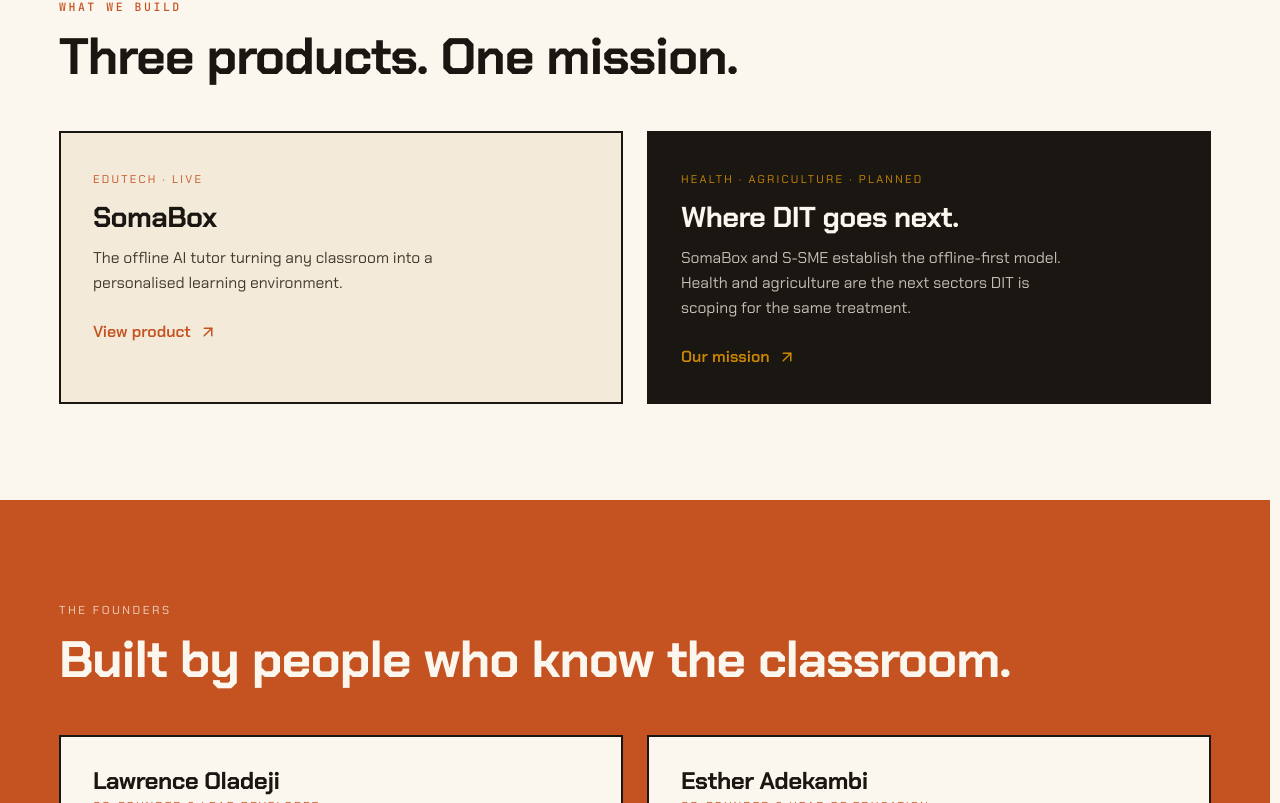
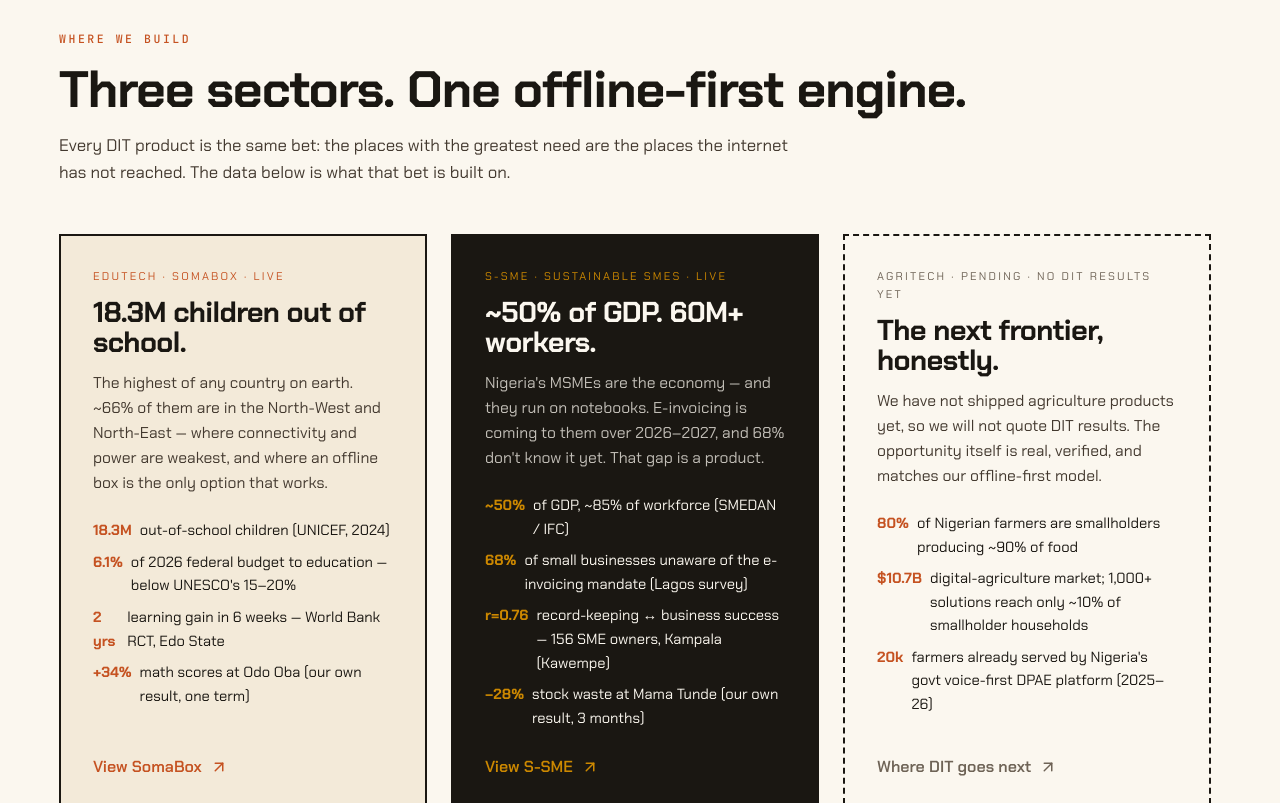
Before and after one commit to Lawrencium-103/__D.I.Technologies, a React (Vite) app: page / in a window 1280 px wide. Shown: the part 1817-2620 px from the top of the page. Built offline with nearby package versions, Linux system fonts and the light colour scheme.

Commit message:
feat(homepage): investor-ready sector stats with sources + honest Agritech pending card

```diff
--- a/src/pages/About.jsx
+++ b/src/pages/About.jsx
@@ -30,7 +30,7 @@
   useSEO({
     title: 'About Dara Initiative Technology',
     description:
-      'DIT exists because 10.5 million Nigerian children deserve the same quality of education that internet-connected students take for granted — delivered through offline-first AI tutoring, hands-on AI training and sustainable SME tools.',
+      'DIT exists because 18.3 million Nigerian children deserve the same quality of education that internet-connected students take for granted — delivered through offline-first AI tutoring, hands-on AI training and sustainable SME tools.',
   })
   return (
     <>
@@ -43,7 +43,7 @@
             </p>
             <h1 className="max-w-[18ch]">About <span className="text-[var(--color-burnt)]">Dara Initiative Technology</span></h1>
             <p className="text-[1.1rem] max-w-[60ch] mt-5">
-              We exist because 10.5 million Nigerian children deserve the same quality of education that
+              We exist because 18.3 million Nigerian children deserve the same quality of education that
               internet-connected students take for granted, and we refused to wait for the internet to arrive.
             </p>
           </ScrollReveal>
--- a/src/pages/Home.jsx
+++ b/src/pages/Home.jsx
@@ -108,31 +108,73 @@
         </div>
       </section>
 
-      {/* PRODUCTS TEASER */}
+      {/* PILLARS */}
       <section className="bg-cream py-24">
         <div className="max-w-[1200px] mx-auto px-6">
           <ScrollReveal>
-            <span className="eyebrow">What we build</span>
-            <h2 className="mt-3 mb-12">Three products. One mission.</h2>
+            <span className="eyebrow">Where we build</span>
+            <h2 className="mt-3 mb-4">Three sectors. One offline-first engine.</h2>
+            <p className="text-[1.05rem] max-w-[70ch] mb-12 text-[var(--color-ink-soft)]">
+              Every DIT product is the same bet: the places with the greatest need are the places the internet has not reached. The data below is what that bet is built on.
+            </p>
           </ScrollReveal>
-          <div className="grid grid-cols-1 md:grid-cols-2 gap-6">
-            <ScrollReveal delay={0.1}>
-              <Link to="/edutech" className="group block bg-[var(--color-paper-2)] border-2 border-[var(--color-ink)] p-8 h-full hover:shadow-[10px_10px_0_var(--color-burnt)] transition-all no-underline">
-                <span className="font-[var(--font-mono)] text-[0.7rem] uppercase tracking-[0.2em] text-[var(--color-burnt)]">EduTech · Live</span>
-                <h3 className="text-[1.8rem] mt-3 mb-3 text-[var(--color-ink)]">SomaBox</h3>
-                <p className="text-[0.98rem] max-w-[40ch] mb-6">The offline AI tutor turning any classroom into a personalised learning environment.</p>
-                <span className="inline-flex items-center gap-2 font-[var(--font-display)] font-semibold text-[var(--color-burnt)]">View product <ArrowUpRight size={18} /></span>
-              </Link>
+          <div className="grid grid-cols-1 md:grid-cols-3 gap-6 items-stretch">
+            {/* EduTech */}
+            <ScrollReveal delay={0.05}>
+              <div className="h-full bg-[var(--color-paper-2)] border-2 border-[var(--color-ink)] p-8 flex flex-col">
+                <span className="font-[var(--font-mono)] text-[0.7rem] uppercase tracking-[0.2em] text-[var(--color-burnt)]">EduTech · SomaBox · Live</span>
+                <h3 className="text-[1.8rem] mt-3 mb-3 text-[var(--color-ink)]">18.3M children out of school.</h3>
+                <p className="text-[0.98rem] max-w-[42ch] mb-6 text-[var(--color-ink-soft)]">
+                  The highest of any country on earth. ~66% of them are in the North-West and North-East — where connectivity and power are weakest, and where an offline box is the only option that works.
+                </p>
+                <ul className="space-y-2 text-[0.92rem] mb-6 text-[var(--color-ink)]">
+                  <li className="flex gap-2 items-baseline"><span className="font-[var(--font-display)] font-bold text-[var(--color-burnt)]">18.3M</span> out-of-school children (UNICEF, 2024)</li>
+                  <li className="flex gap-2 items-baseline"><span className="font-[var(--font-display)] font-bold text-[var(--color-burnt)]">6.1%</span> of 2026 federal budget to education — below UNESCO's 15–20%</li>
+                  <li className="flex gap-2 items-baseline"><span className="font-[var(--font-display)] font-bold text-[var(--color-burnt)]">2 yrs</span> learning gain in 6 weeks — World Bank RCT, Edo State</li>
+                  <li className="flex gap-2 items-baseline"><span className="font-[var(--font-display)] font-bold text-[var(--color-burnt)]">+34%</span> math scores at Odo Oba (our own result, one term)</li>
+                </ul>
+                <Link to="/edutech" className="mt-auto inline-flex items-center gap-2 font-[var(--font-display)] font-semibold text-[var(--color-burnt)] no-underline">View SomaBox <ArrowUpRight size={18} /></Link>
+              </div>
             </ScrollReveal>
-            <ScrollReveal delay={0.2}>
-              <Link to="/about" className="group block bg-[var(--color-ink)] border-2 border-[var(--color-ink)] p-8 h-full hover:shadow-[10px_10px_0_var(--color-amber)] transition-all no-underline">
-                <span className="font-[var(--font-mono)] text-[0.7rem] uppercase tracking-[0.2em] text-[var(--color-amber)]">Health · Agriculture · Planned</span>
-                <h3 className="text-[1.8rem] mt-3 mb-3 text-[var(--color-paper)]">Where DIT goes next.</h3>
-                <p className="text-[0.98rem] max-w-[40ch] mb-6 text-[var(--color-paper)]/75">SomaBox and S-SME establish the offline-first model. Health and agriculture are the next sectors DIT is scoping for the same treatment.</p>
-                <span className="inline-flex items-center gap-2 font-[var(--font-display)] font-semibold text-[var(--color-amber)]">Our mission <ArrowUpRight size={18} /></span>
-              </Link>
+
+            {/* S-SME */}
+            <ScrollReveal delay={0.15}>
+              <div className="h-full bg-[var(--color-ink)] border-2 border-[var(--color-ink)] p-8 flex flex-col">
+                <span className="font-[var(--font-mono)] text-[0.7rem] uppercase tracking-[0.2em] text-[var(--color-amber)]">S-SME · Sustainable SMEs · Live</span>
+                <h3 className="text-[1.8rem] mt-3 mb-3 text-[var(--color-paper)]">~50% of GDP. 60M+ workers.</h3>
+                <p className="text-[0.98rem] max-w-[42ch] mb-6 text-[var(--color-paper)]/75">
+                  Nigeria's MSMEs are the economy — and they run on notebooks. E-invoicing is coming to them over 2026–2027, and 68% don't know it yet. That gap is a product.
+                </p>
+                <ul className="space-y-2 text-[0.92rem] mb-6 text-[var(--color-paper)]">
+                  <li className="flex gap-2 items-baseline"><span className="font-[var(--font-display)] font-bold text-[var(--color-amber)]">~50%</span> of GDP, ~85% of workforce (SMEDAN / IFC)</li>
+                  <li className="flex gap-2 items-baseline"><span className="font-[var(--font-display)] font-bold text-[var(--color-amber)]">68%</span> of small businesses unaware of the e-invoicing mandate (Lagos survey)</li>
+                  <li className="flex gap-2 items-baseline"><span className="font-[var(--font-display)] font-bold text-[var(--color-amber)]">r=0.76</span> record-keeping ↔ business success — 156 SME owners, Kampala (Kawempe)</li>
+                  <li className="flex gap-2 items-baseline"><span className="font-[var(--font-display)] font-bold text-[var(--color-amber)]">−28%</span> stock waste at Mama Tunde (our own result, 3 months)</li>
+                </ul>
+                <Link to="/s-sme" className="mt-auto inline-flex items-center gap-2 font-[var(--font-display)] font-semibold text-[var(--color-amber)] no-underline">View S-SME <ArrowUpRight size={18} /></Link>
+              </div>
+            </ScrollReveal>
+
+            {/* Agritech */}
+            <ScrollReveal delay={0.25}>
+              <div className="h-full bg-[var(--color-paper)] border-2 border-dashed border-[var(--color-ink)] p-8 flex flex-col">
+                <span className="font-[var(--font-mono)] text-[0.7rem] uppercase tracking-[0.2em] text-[var(--color-ink-faint)]">Agritech · Pending · No DIT results yet</span>
+                <h3 className="text-[1.8rem] mt-3 mb-3 text-[var(--color-ink)]">The next frontier, honestly.</h3>
+                <p className="text-[0.98rem] max-w-[42ch] mb-6 text-[var(--color-ink-soft)]">
+                  We have not shipped agriculture products yet, so we will not quote DIT results. The opportunity itself is real, verified, and matches our offline-first model.
+                </p>
+                <ul className="space-y-2 text-[0.92rem] mb-6 text-[var(--color-ink)]">
+                  <li className="flex gap-2 items-baseline"><span className="font-[var(--font-display)] font-bold text-[var(--color-burnt)]">80%</span> of Nigerian farmers are smallholders producing ~90% of food</li>
+                  <li className="flex gap-2 items-baseline"><span className="font-[var(--font-display)] font-bold text-[var(--color-burnt)]">$10.7B</span> digital-agriculture market; 1,000+ solutions reach only ~10% of smallholder households</li>
+                  <li className="flex gap-2 items-baseline"><span className="font-[var(--font-display)] font-bold text-[var(--color-burnt)]">20k</span> farmers already served by Nigeria's govt voice-first DPAE platform (2025–26)</li>
+                </ul>
+                <Link to="/about" className="mt-auto inline-flex items-center gap-2 font-[var(--font-display)] font-semibold text-[var(--color-ink-faint)] no-underline">Where DIT goes next <ArrowUpRight size={18} /></Link>
+              </div>
             </ScrollReveal>
           </div>
+          <p className="font-[var(--font-mono)] text-[0.66rem] uppercase tracking-[0.14em] text-[var(--color-ink-faint)] mt-8">
+            Sources: UNICEF Nigeria (2024) · DRPC 2026 Budget Analysis · World Bank Policy Research Working Paper 11125 · SMEDAN/IFC · BusinessDay Lagos survey · PxD/ACReSAL DPAE (2026). "Our own result" = DIT-reported, not independently audited.
+          </p>
         </div>
       </section>
 
```
Also changed, not shown: src/components/StatsBar.jsx (+8 -5 lines).
